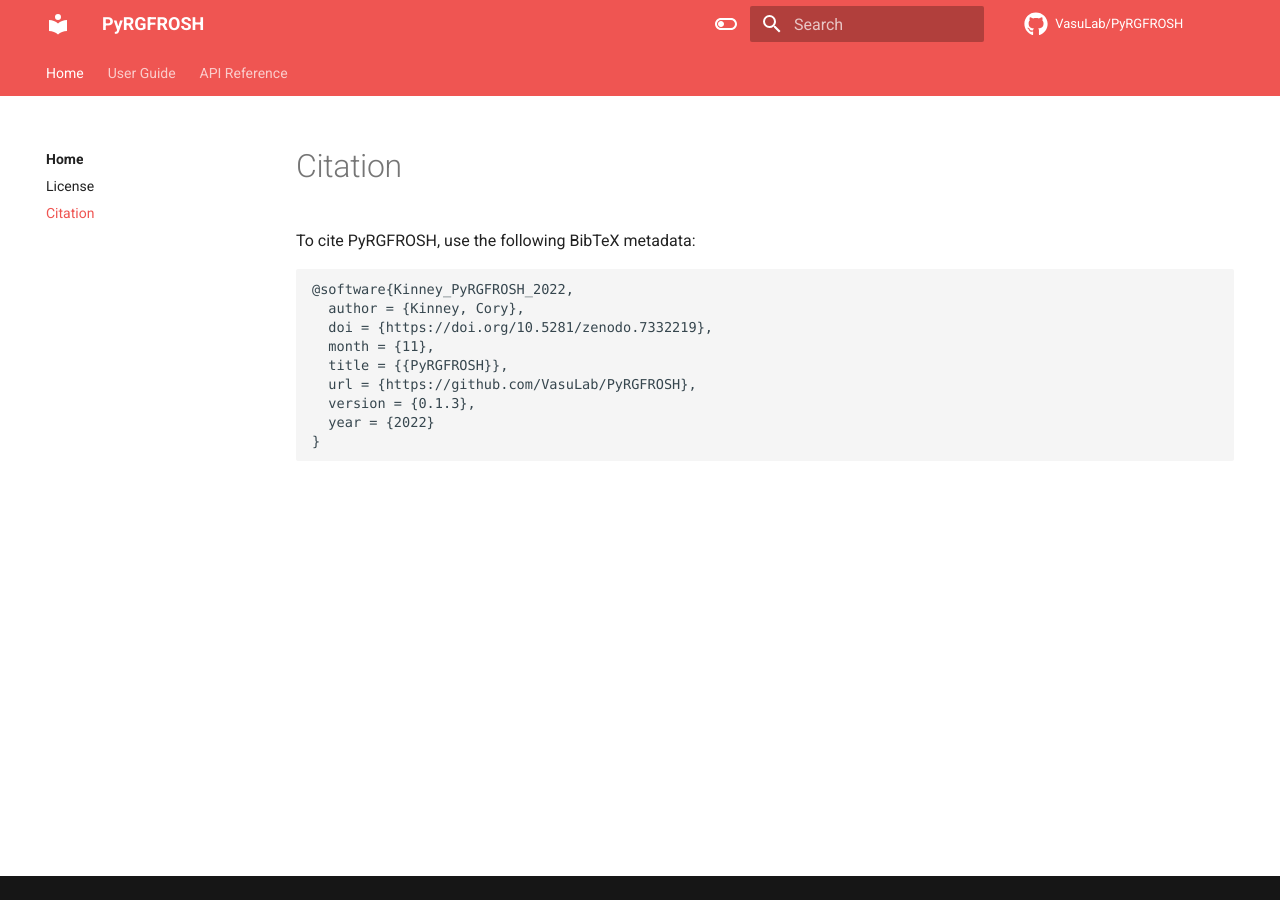
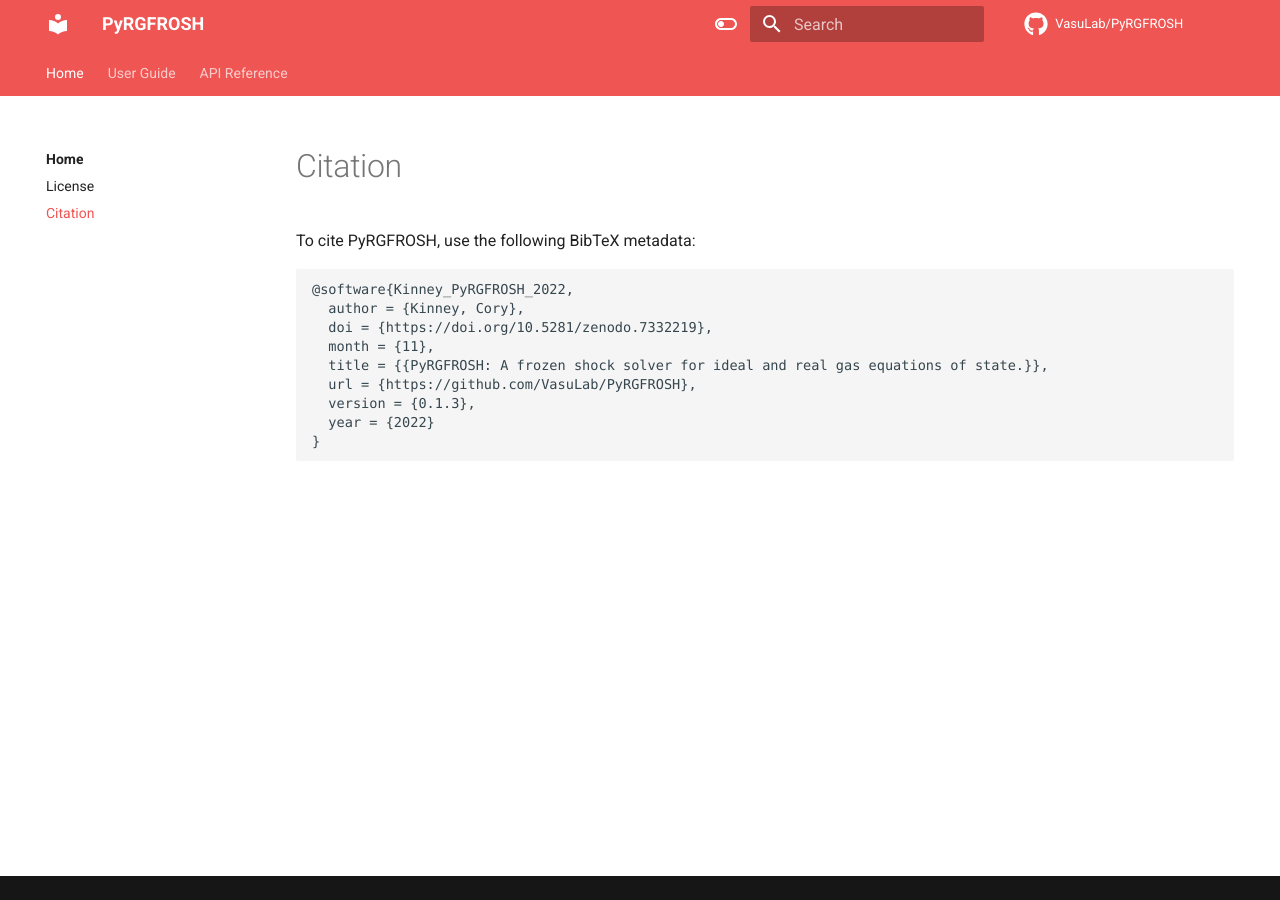
Before and after one commit to VasuLab/rgfrosh, an MkDocs documentation site: the page built from docs/citation.md, in a window 1280 px wide. Built offline with MkDocs 1.6.1 and Material for MkDocs 9.7.7, drawn with Linux system fonts in a browser that asks for light colours; some web fonts are replaced; comment, search, counter and statistics services are not loaded; some of the changed lines change nothing that is shown.

Commit message:
Update citation.md

```diff
--- a/docs/citation.md
+++ b/docs/citation.md
@@ -7,7 +7,7 @@
   author = {Kinney, Cory},
   doi = {https://doi.org/10.5281/zenodo.7332219},
   month = {11},
-  title = {{PyRGFROSH}},
+  title = {{PyRGFROSH: A frozen shock solver for ideal and real gas equations of state.}},
   url = {https://github.com/VasuLab/PyRGFROSH},
   version = {0.1.3},
   year = {2022}
```
